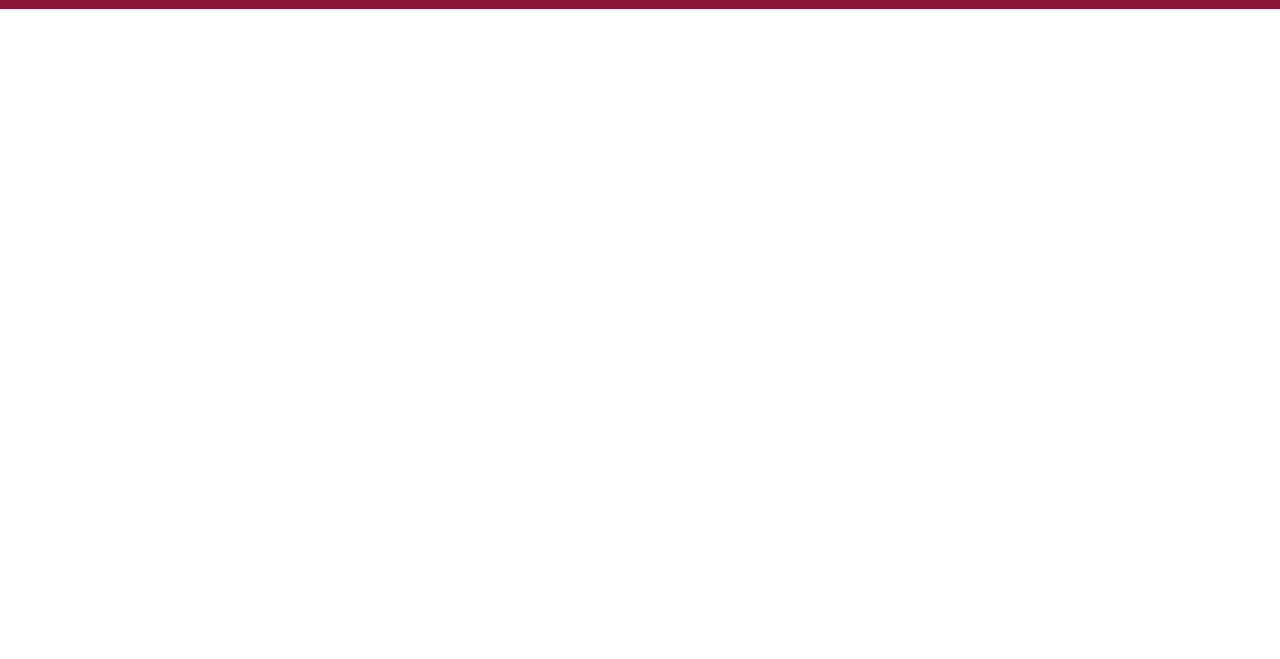
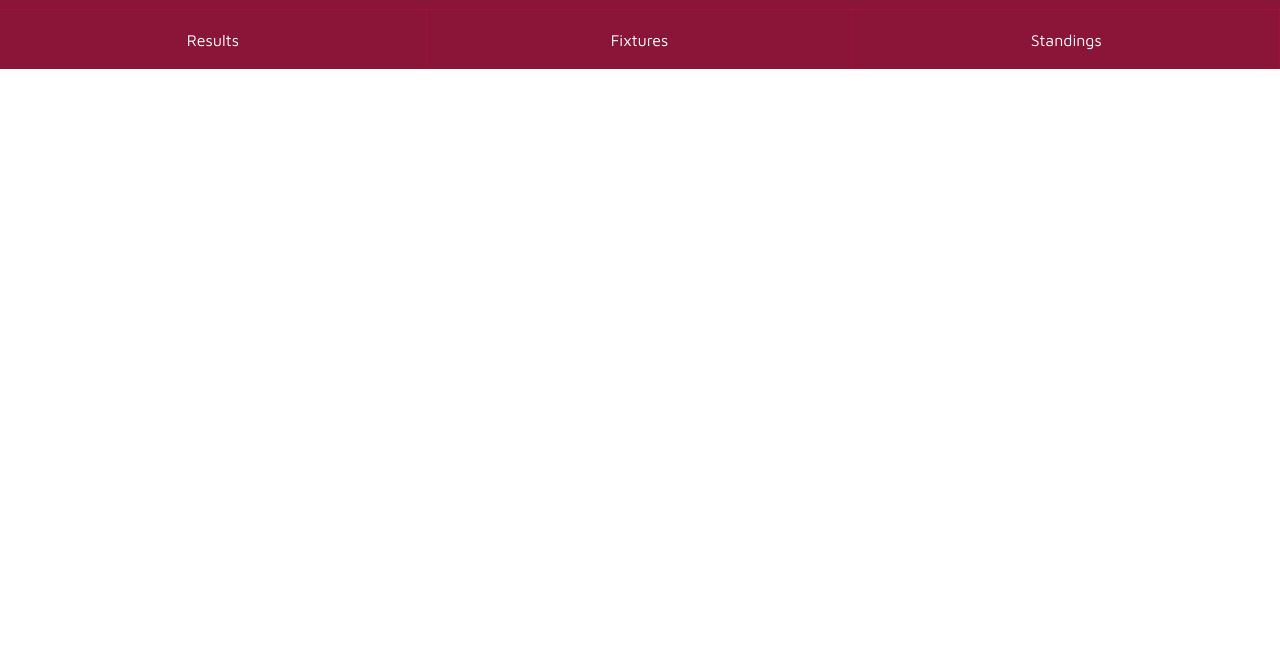
Before and after one commit to lewisjones37/sport-site-template, a plain HTML site: page index.html in a window 1280 px wide. Shown: the part 141-800 px from the top of the page. Drawn offline with Linux system fonts and the light colour scheme.

Commit message:
add nav bar and color to style.css

```diff
--- a/assets/style.css
+++ b/assets/style.css
@@ -13,6 +13,7 @@
 :root {
     --main-bg-color : 138, 21, 56;
     --main-color: 255, 255, 255;
+    --border-color: 161, 16, 59;
 }
 
 /* header */
@@ -33,3 +34,23 @@
     width: 100px;
     margin-right: 2rem;
 }
+
+/* navbar */
+
+.navbar {
+    display: flex;
+    height: 60px;
+    background-color: rgb(var(--main-bg-color)); /*change navbar color hear*/
+    color: rgb(var(--main-color)); /*change text navbar color hear*/
+    border-top: 1px solid rgb(var(--border-color));
+}
+
+.navbar .link {
+    width: 100%;
+    height: 100%;
+
+    display: flex;
+    justify-content: center;
+    align-items: center;
+    border-right: 1px solid rgb(var(--border-color));
+}
--- a/index.html
+++ b/index.html
@@ -14,6 +14,12 @@
             <img src="/assets/images/temporary-image.png" alt="picture of a football">
             <h1>Generic Sport Competition Template</h1>
         </div>
+
+        <div class="navbar">
+            <div class="link active">Results</div>
+            <div class="link">Fixtures</div>
+            <div class="link">Standings</div>
+        </div>
     </div>
 </body>
 </html>
```
